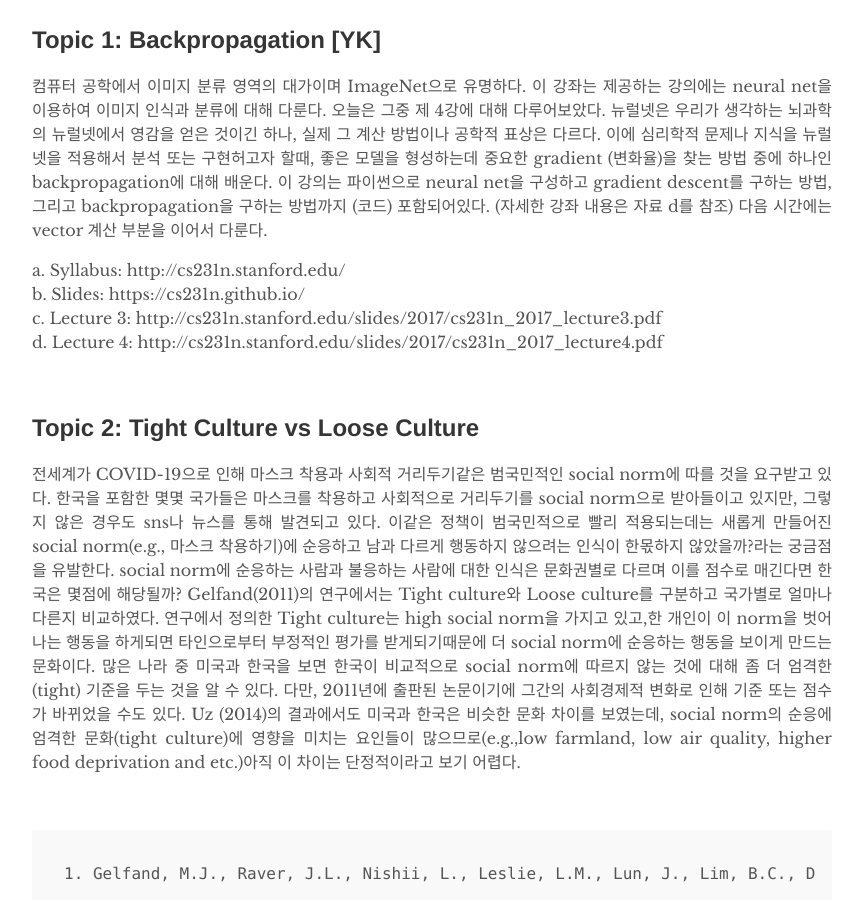
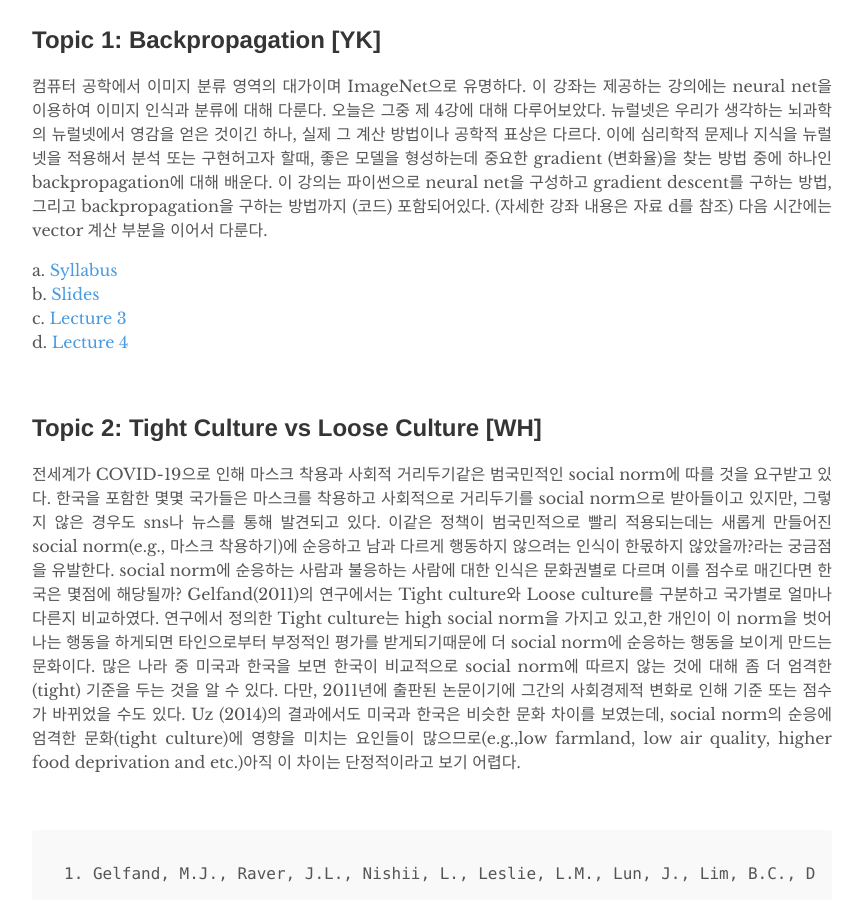
Before and after one commit to humanfactorspsych/blog, a Jekyll site: the page built from _posts/2020-04-30-study.md, in a window 1280 px wide and 900 px high, scrolled down 489 px. Shown: the whole window, without its empty margins (208-1071 px from the left). Built offline with Jekyll 4.4.1, drawn with Linux system fonts in a browser that asks for light colours; some of the changed text lies outside the part shown.

Commit message:
Update 2020-04-30-study.md

```diff
--- a/_posts/2020-04-30-study.md
+++ b/_posts/2020-04-30-study.md
@@ -16,14 +16,14 @@ Presenters: YK (Yoon Kyung), WH(Whani), IJ(Injoo), HY(Hoyoung), JE(Jaeun), YW(Yo
 컴퓨터 공학에서 이미지 분류 영역의 대가이며 ImageNet으로 유명하다. 이 강좌는 제공하는 강의에는 neural net을 이용하여 이미지 인식과 분류에 대해 다룬다. 오늘은 그중 제 4강에 대해 다루어보았다. 뉴럴넷은 우리가 생각하는 뇌과학의 뉴럴넷에서 영감을 얻은 것이긴 하나, 실제 그 계산 방법이나 공학적 표상은 다르다. 이에 심리학적 문제나 지식을 뉴럴넷을 적용해서 분석 또는 구현허고자 할때, 좋은 모델을 형성하는데 중요한 gradient (변화율)을 찾는 방법 중에 하나인 backpropagation에 대해 배운다. 이 강의는 파이썬으로 neural net을 구성하고 gradient descent를 구하는 방법, 그리고 backpropagation을 구하는 방법까지 (코드) 포함되어있다. (자세한 강좌 내용은 자료 d를 참조) 다음 시간에는 vector 계산 부분을 이어서 다룬다.
 
 
-a. Syllabus: http://cs231n.stanford.edu/ <br>
-b. Slides: https://cs231n.github.io/ <br>
-c. Lecture 3: http://cs231n.stanford.edu/slides/2017/cs231n_2017_lecture3.pdf <br>
-d. Lecture 4: http://cs231n.stanford.edu/slides/2017/cs231n_2017_lecture4.pdf <br>
+a. [Syllabus](http://cs231n.stanford.edu/)<br>
+b. [Slides](https://cs231n.github.io/)<br>
+c. [Lecture 3](http://cs231n.stanford.edu/slides/2017/cs231n_2017_lecture3.pdf) <br>
+d. [Lecture 4](http://cs231n.stanford.edu/slides/2017/cs231n_2017_lecture4.pdf) <br>
 
 <br>
 
-## Topic 2: Tight Culture vs Loose Culture
+## Topic 2: Tight Culture vs Loose Culture [WH]
 
 전세계가 COVID-19으로 인해 마스크 착용과 사회적 거리두기같은 범국민적인 social norm에 따를 것을 요구받고 있다. 한국을 포함한 몇몇 국가들은 마스크를 착용하고 사회적으로 거리두기를 social norm으로 받아들이고 있지만, 그렇지 않은 경우도 sns나 뉴스를 통해 발견되고 있다. 이같은 정책이 범국민적으로 빨리 적용되는데는 새롭게 만들어진 social norm(e.g., 마스크 착용하기)에 순응하고 남과 다르게 행동하지 않으려는 인식이 한몫하지 않았을까?라는 궁금점을 유발한다. social norm에 순응하는 사람과 불응하는 사람에 대한 인식은 문화권별로 다르며 이를 점수로 매긴다면 한국은 몇점에 해당될까? Gelfand(2011)의 연구에서는 Tight culture와 Loose culture를 구분하고 국가별로 얼마나 다른지 비교하였다. 연구에서 정의한 Tight culture는 high social norm을 가지고 있고,한 개인이 이 norm을 벗어나는 행동을 하게되면 타인으로부터 부정적인 평가를 받게되기때문에 더 social norm에 순응하는 행동을 보이게 만드는 문화이다. 많은 나라 중 미국과 한국을 보면 한국이 비교적으로 social norm에 따르지 않는 것에 대해 좀 더 엄격한(tight) 기준을 두는 것을 알 수 있다. 다만, 2011년에 출판된 논문이기에 그간의 사회경제적 변화로 인해 기준 또는 점수가 바뀌었을 수도 있다. Uz (2014)의 결과에서도 미국과 한국은 비슷한 문화 차이를 보였는데, social norm의 순응에 엄격한 문화(tight culture)에 영향을 미치는 요인들이 많으므로(e.g.,low farmland, low air quality, higher food deprivation and etc.)아직 이 차이는 단정적이라고 보기 어렵다.
 
```
Also changed, not shown: other parts of _posts/2020-04-30-study.md (+1 -1 lines).
